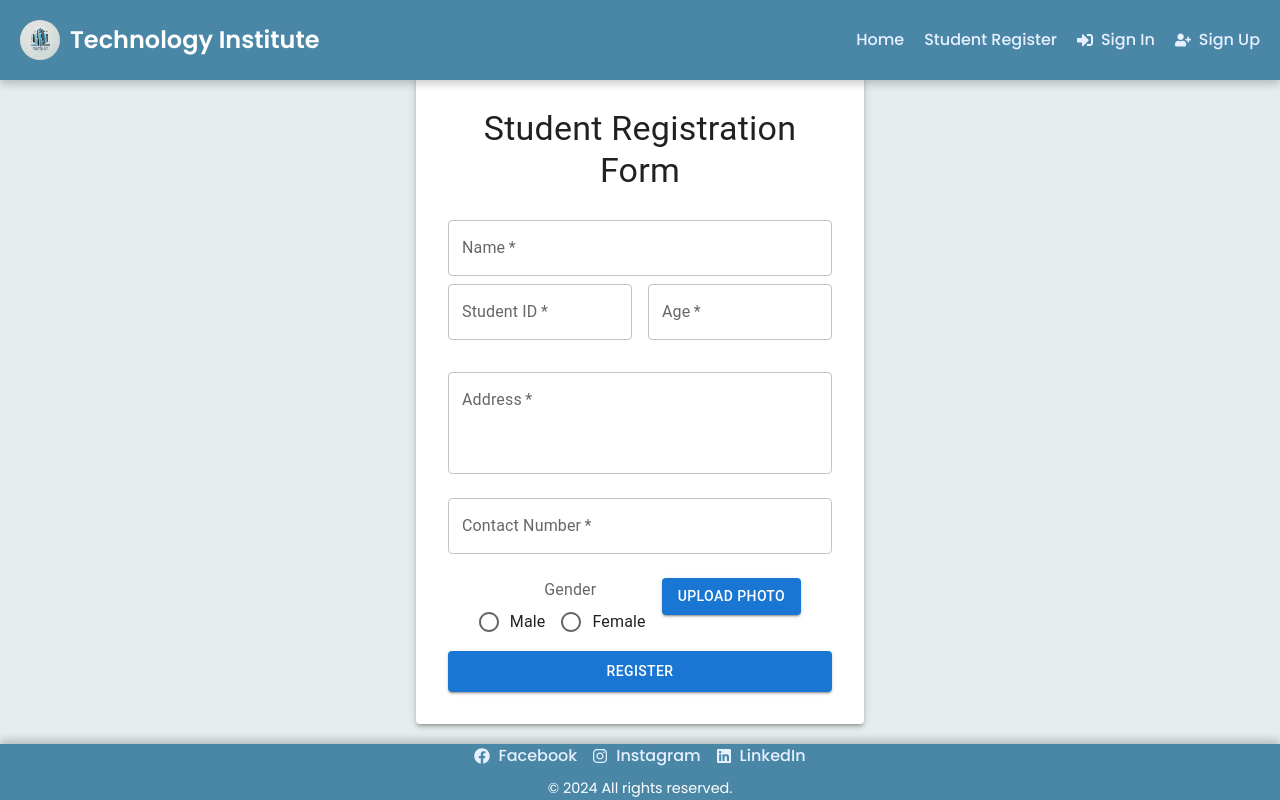
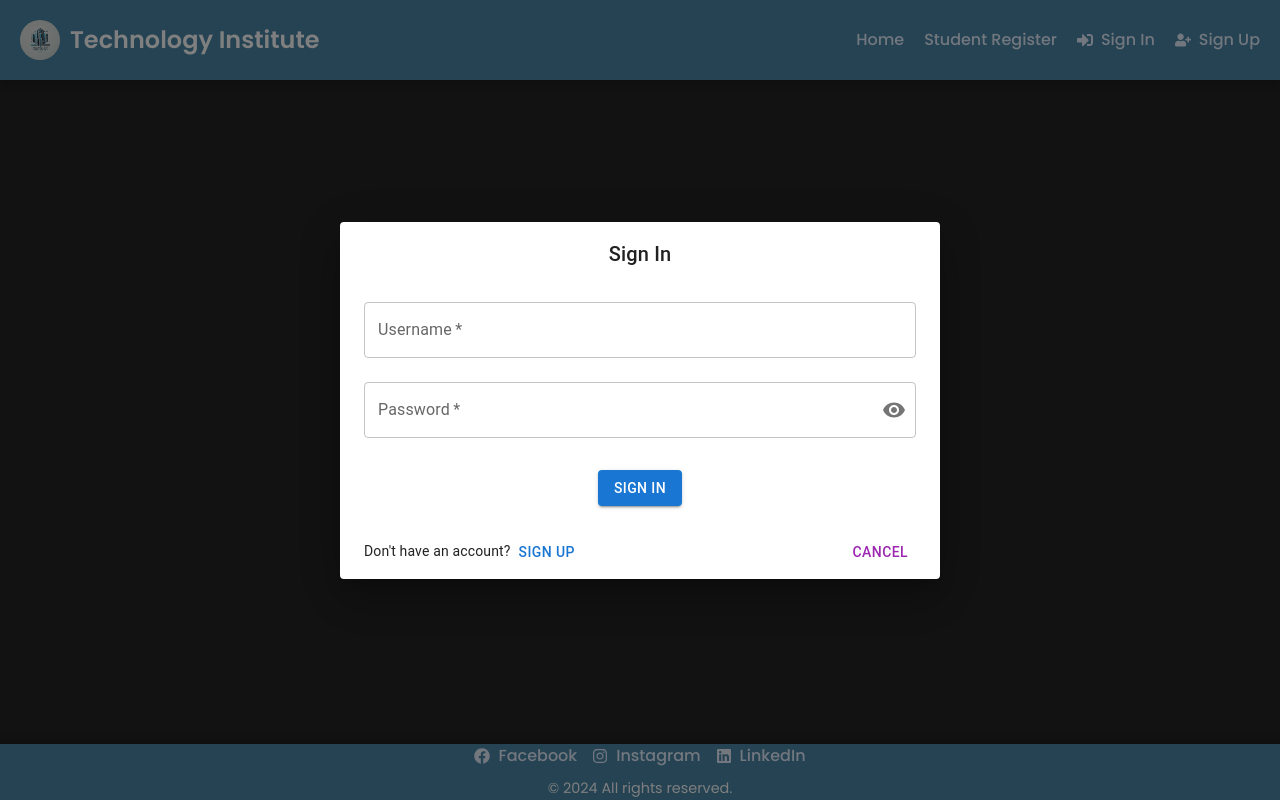
Before and after one commit to kisalthennakoon/Student-Form, a React (Vite) app in the folder FrontEnd/student-form/: page /register in a window 1280 px wide. Built offline with nearby package versions, Linux system fonts and the light colour scheme.

Commit message:
Endpoints for From

```diff
--- a/FrontEnd/student-form/src/App.jsx
+++ b/FrontEnd/student-form/src/App.jsx
@@ -1,29 +1,38 @@
 import { BrowserRouter as Router, Routes, Route } from 'react-router-dom';
+import { useState } from 'react';
 import Header from './Components/Header.jsx';
 import Footer from './Components/Footer.jsx';
-
 import Home from './Pages/Home.jsx';
 import Form from './Pages/Form.jsx';
 import DetailsEdit from './Pages/DetailsEdit.jsx';
-
+import AuthPopup from './PopUps/SIgnup.jsx';
 
 import './App.css';
 
-function App() {
+const App = () => {
+    const [isAuthPopupOpen, setAuthPopupOpen] = useState(true);
+    const [userId, setUserId] = useState(null);
+
+    const handleSignIn = (id) => {
+        setUserId(id);
+        setAuthPopupOpen(false);
+    };
+
     return (
         <Router>
             <Header />
-            <Routes>
-                <Route path="/" element={<Home />} />
-                <Route path="/home" element={<Home />} />
-
-                <Route path="/register" element={<Form />} />
-                <Route path="/sign-in" element={<DetailsEdit />} />
-
-            </Routes>
+            {isAuthPopupOpen && <AuthPopup open={isAuthPopupOpen} onClose={() => setAuthPopupOpen(false)} onSignIn={handleSignIn} />}
+            {!isAuthPopupOpen && (
+                <Routes>
+                    <Route path="/" element={<Home />} />
+                    <Route path="/home" element={<Home />} />
+                    <Route path="/register" element={<Form userId={userId} />} />
+                    <Route path="/sign-in" element={<DetailsEdit userId={userId} />} />
+                </Routes>
+            )}
             <Footer />
         </Router>
     );
-}
+};
 
 export default App;
--- a/FrontEnd/student-form/src/Pages/Form.jsx
+++ b/FrontEnd/student-form/src/Pages/Form.jsx
@@ -13,7 +13,7 @@ import {
 } from "@mui/material";
 import axios from "axios";
 
-const StudentRegistrationForm = () => {
+const StudentRegistrationForm = ({ id }) => {
   const [formData, setFormData] = useState({
     name: "",
     studentId: "",
@@ -45,7 +45,7 @@ const StudentRegistrationForm = () => {
     try {
       setIsLoading(true);
       const response = await axios.put(
-        `http://localhost:8080/api/v1/acc/${id}/assignForm`, // Corrected URL
+        `http://localhost:8080/api/v1/acc/${id}/assignForm`,
         formDataToSend,
         {
           headers: { "Content-Type": "multipart/form-data" },
```
